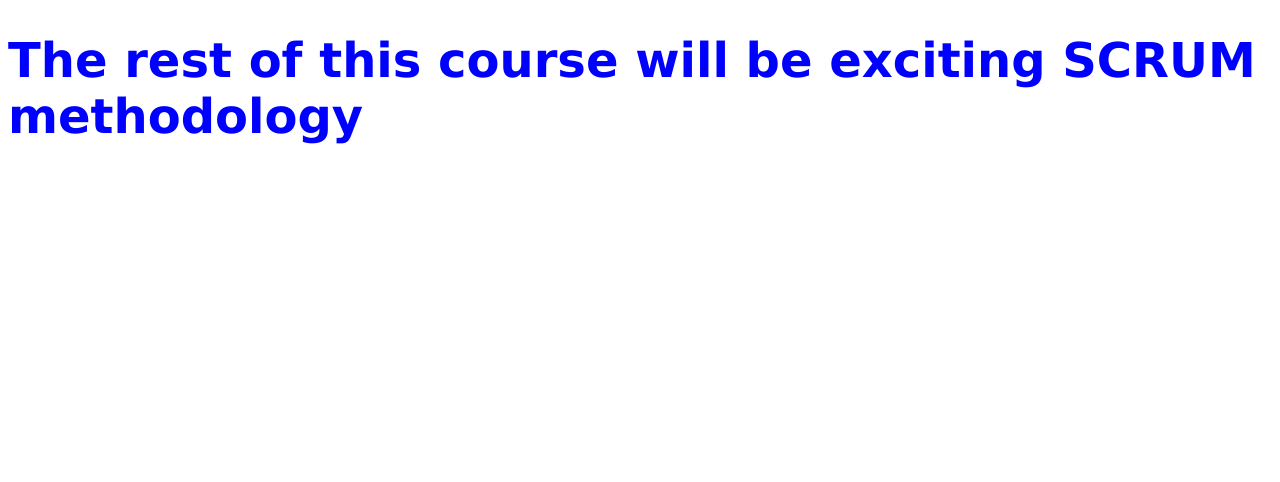
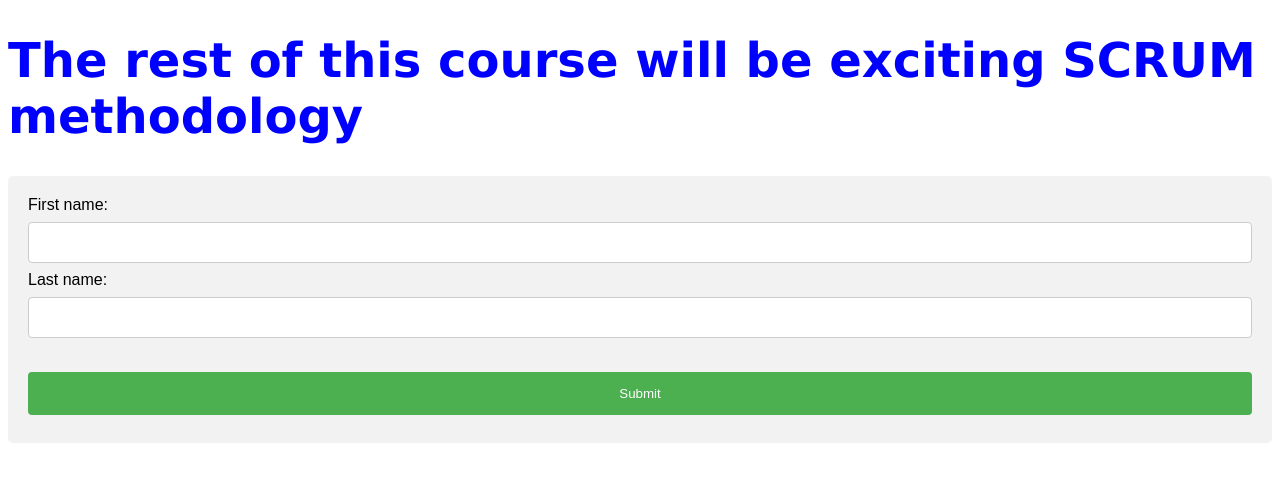
Before and after one commit to TimoMikkeli/SDPTask4B, a plain HTML site: page wwwroot/index.html in a window 1280 px wide. Drawn offline with Linux system fonts and the light colour scheme.

Commit message:
modified index.html and styles.css locally

```diff
--- a/wwwroot/index.html
+++ b/wwwroot/index.html
@@ -7,5 +7,14 @@
 </head>
 <body>
     <h1>The rest of this course will be exciting SCRUM methodology</h1>
+    <div>
+        <form>
+            <label for="fname">First name:</label><br>
+            <input type="text" id="fname" name="fname"><br>
+            <label for="lname">Last name:</label><br>
+            <input type="text" id="lname" name="lname"><br><br>
+            <input type="submit" value="Submit">
+        </form>
+    </div>
 </body>
 </html>
--- a/wwwroot/styles.css
+++ b/wwwroot/styles.css
@@ -6,3 +6,33 @@ h1 {
     font-family: verdana;
     font-size: 300%;
 }
+input[type=text], select {
+    width: 100%;
+    padding: 12px 20px;
+    margin: 8px 0;
+    display: inline-block;
+    border: 1px solid #ccc;
+    border-radius: 4px;
+    box-sizing: border-box;
+}
+
+input[type=submit] {
+    width: 100%;
+    background-color: #4CAF50;
+    color: white;
+    padding: 14px 20px;
+    margin: 8px 0;
+    border: none;
+    border-radius: 4px;
+    cursor: pointer;
+}
+
+    input[type=submit]:hover {
+        background-color: #45a049;
+    }
+
+div {
+    border-radius: 5px;
+    background-color: #f2f2f2;
+    padding: 20px;
+}
```
